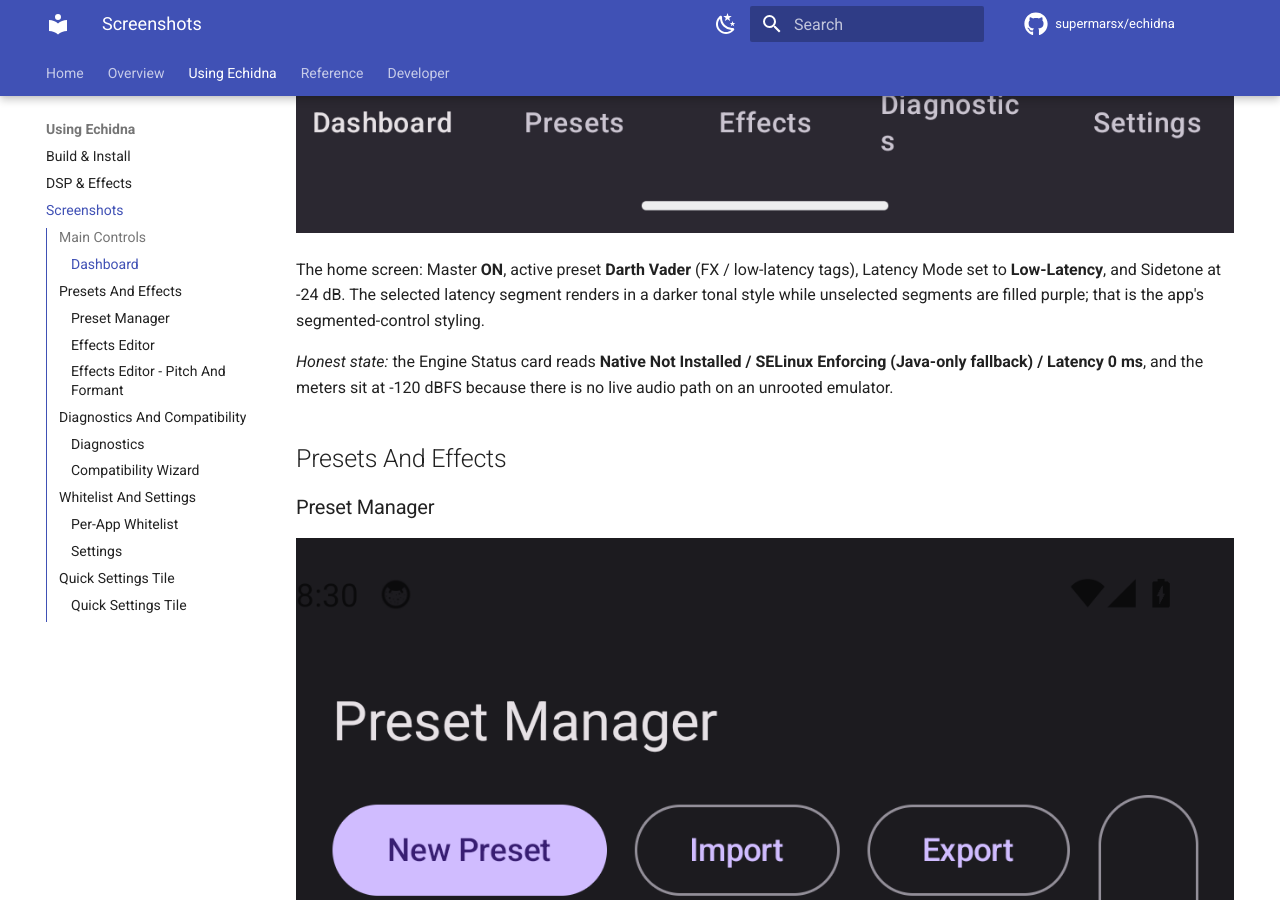
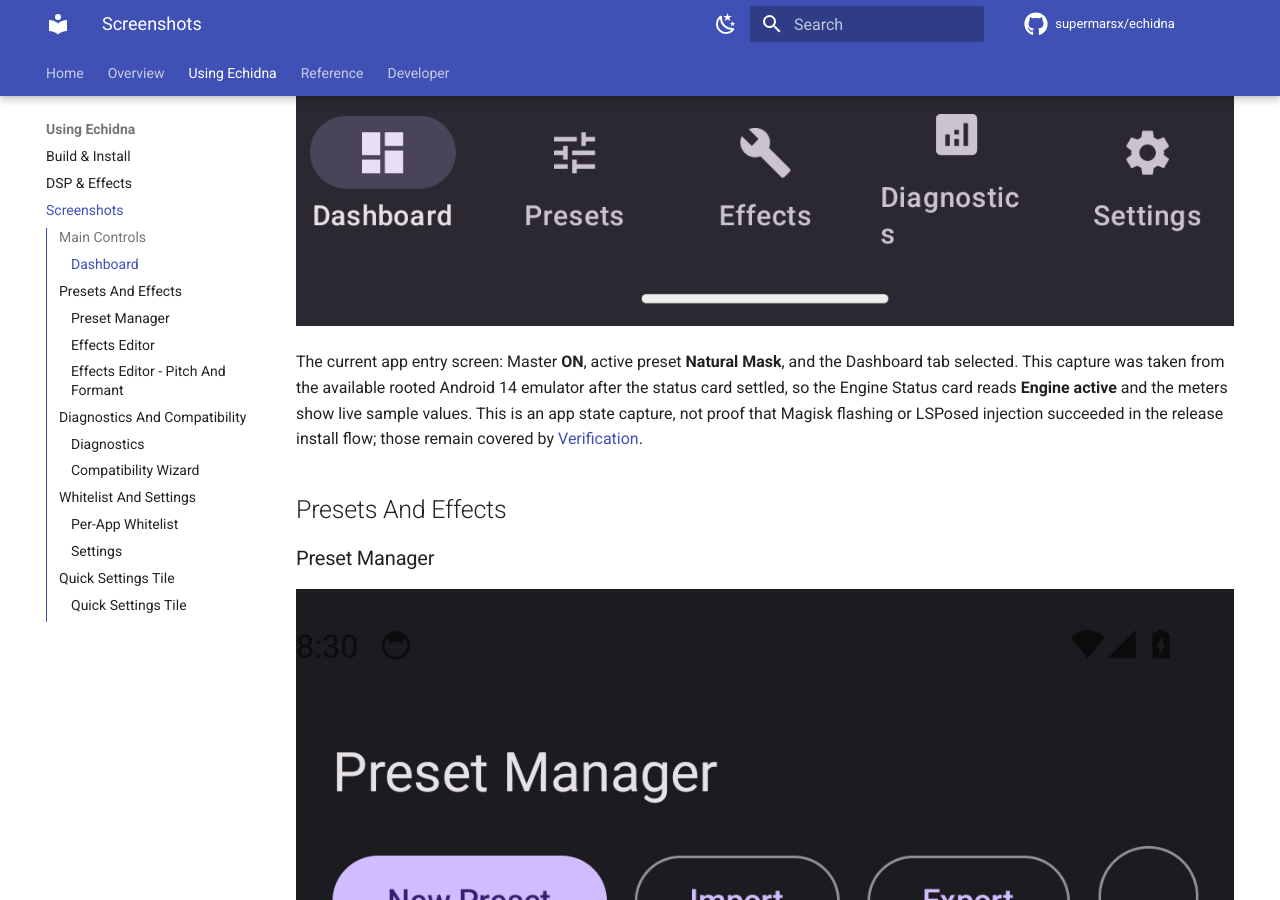
Before and after one commit to supermarsx/echidna, an MkDocs documentation site: the page built from docs/screenshots.md, in a window 1280 px wide and 900 px high, scrolled down 2692 px. Built offline with MkDocs 1.6.1 and Material for MkDocs 9.7.7, drawn with Linux system fonts in a browser that asks for light colours; comment, search, counter and statistics services are not loaded; some of the changed text lies outside the part shown.

Commit message:
docs: refresh dashboard screenshot

```diff
--- a/docs/screenshots.md
+++ b/docs/screenshots.md
@@ -3,9 +3,13 @@
 This gallery documents the companion app state used for emulator validation and
 UI reference.
 
-- `01-dashboard.png` through `06-whitelist.png`, plus `08-qstile.png`, are real
-  captures from an **unrooted Android 14 (API 34) x86_64 emulator** using
-  `adb exec-out screencap` at 1080 x 2400.
+- `01-dashboard.png` is the current app entry screen, freshly captured from an
+  Android 14 (API 34) x86_64 emulator using `adb shell screencap` at 1080 x
+  2400. The available AVD was rooted with Magisk, so the dashboard shows the
+  active-engine state.
+- `02-presets.png` through `06-whitelist.png`, plus `08-qstile.png`, are earlier
+  real captures from the companion app's fallback state using `adb exec-out
+  screencap` at 1080 x 2400.
 - `07-settings.png` is a **generated UI documentation screenshot**, not a
   device capture. It reflects the current settings state/view-model surface:
   profiles, startup behavior, engine mode, safety, diagnostics, notification,
@@ -15,9 +19,9 @@ The gallery supports the UI scope in [spec section 16][spec-16] and the QA
 split in [spec section 20][spec-20].
 
 !!! warning "Honest state - what the emulator can and cannot show"
-    The real captures come from a **stock, unrooted** emulator, so the native
-    engine is **not installed** and SELinux is enforcing with no policy tool. The
-    app therefore runs its **Java-only fallback**. Diagnostics report **Engine Not
+    Except for the refreshed dashboard entry screenshot, the real captures come
+    from a fallback emulator state, so the native engine is **not installed** and
+    SELinux is enforcing with no policy tool. Diagnostics report **Engine Not
     Installed** with empty telemetry, the Compatibility Wizard reports **Magisk
     not installed / Zygisk disabled / `su` permission denied**, the Quick Settings
     tile shows **Unavailable**, and the audio meters rest at **-120 dBFS**.
@@ -34,16 +38,14 @@ Helium preset bound to Chrome.
 
 ### Dashboard
 
-![Echidna Dashboard with the Darth Vader preset active](assets/screenshots/01-dashboard.png)
+![Echidna Dashboard with Natural Mask active and engine active](assets/screenshots/01-dashboard.png)
 
-The home screen: Master **ON**, active preset **Darth Vader** (FX / low-latency
-tags), Latency Mode set to **Low-Latency**, and Sidetone at -24 dB. The selected
-latency segment renders in a darker tonal style while unselected segments are
-filled purple; that is the app's segmented-control styling.
-
-*Honest state:* the Engine Status card reads **Native Not Installed / SELinux
-Enforcing (Java-only fallback) / Latency 0 ms**, and the meters sit at -120 dBFS
-because there is no live audio path on an unrooted emulator.
+The current app entry screen: Master **ON**, active preset **Natural Mask**,
+and the Dashboard tab selected. This capture was taken from the available rooted
+Android 14 emulator after the status card settled, so the Engine Status card
+reads **Engine active** and the meters show live sample values. This is an app
+state capture, not proof that Magisk flashing or LSPosed injection succeeded in
+the release install flow; those remain covered by [Verification](verification.md).
 
 ## Presets And Effects
 
```
Also changed, not shown: docs/assets/screenshots/01-dashboard.png.
